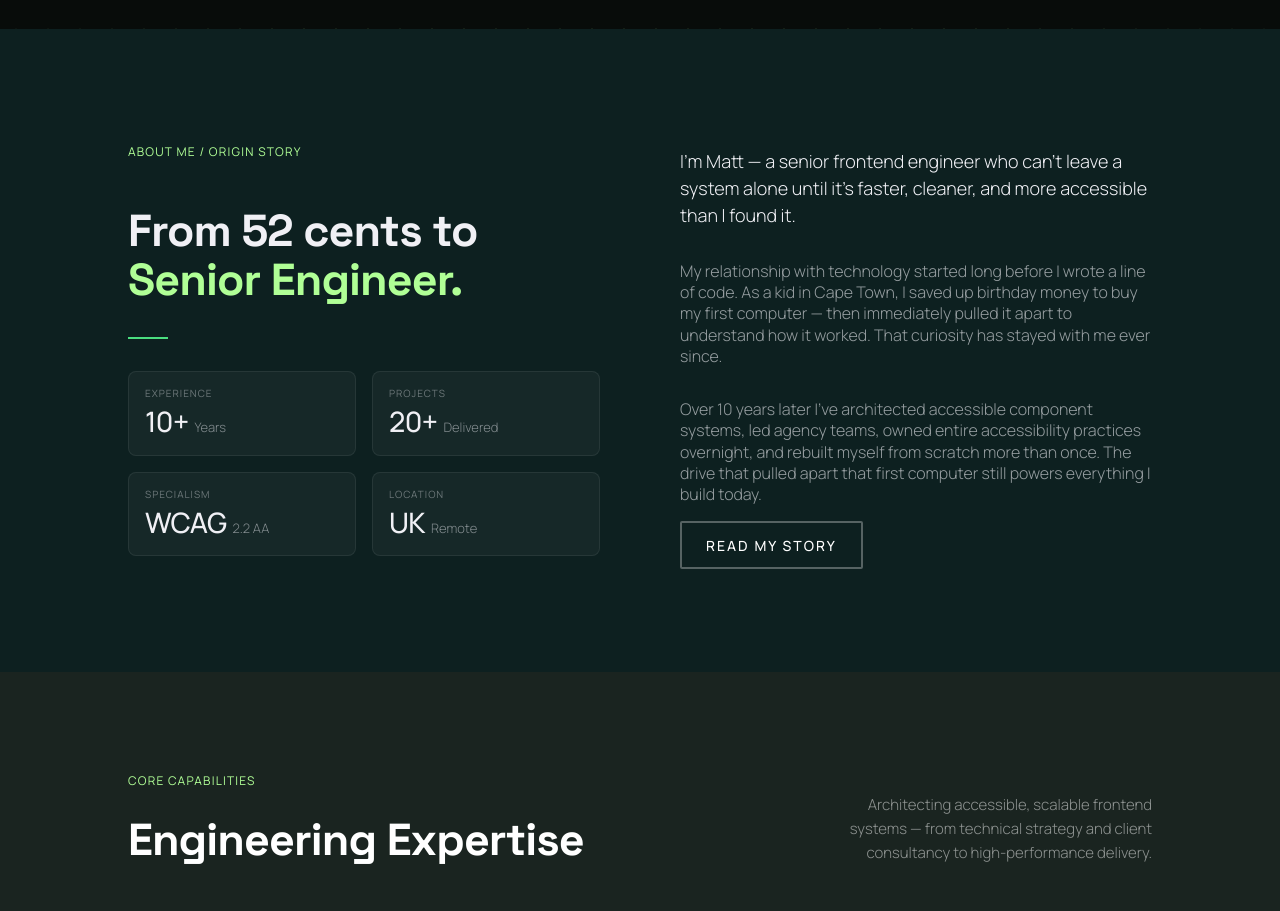
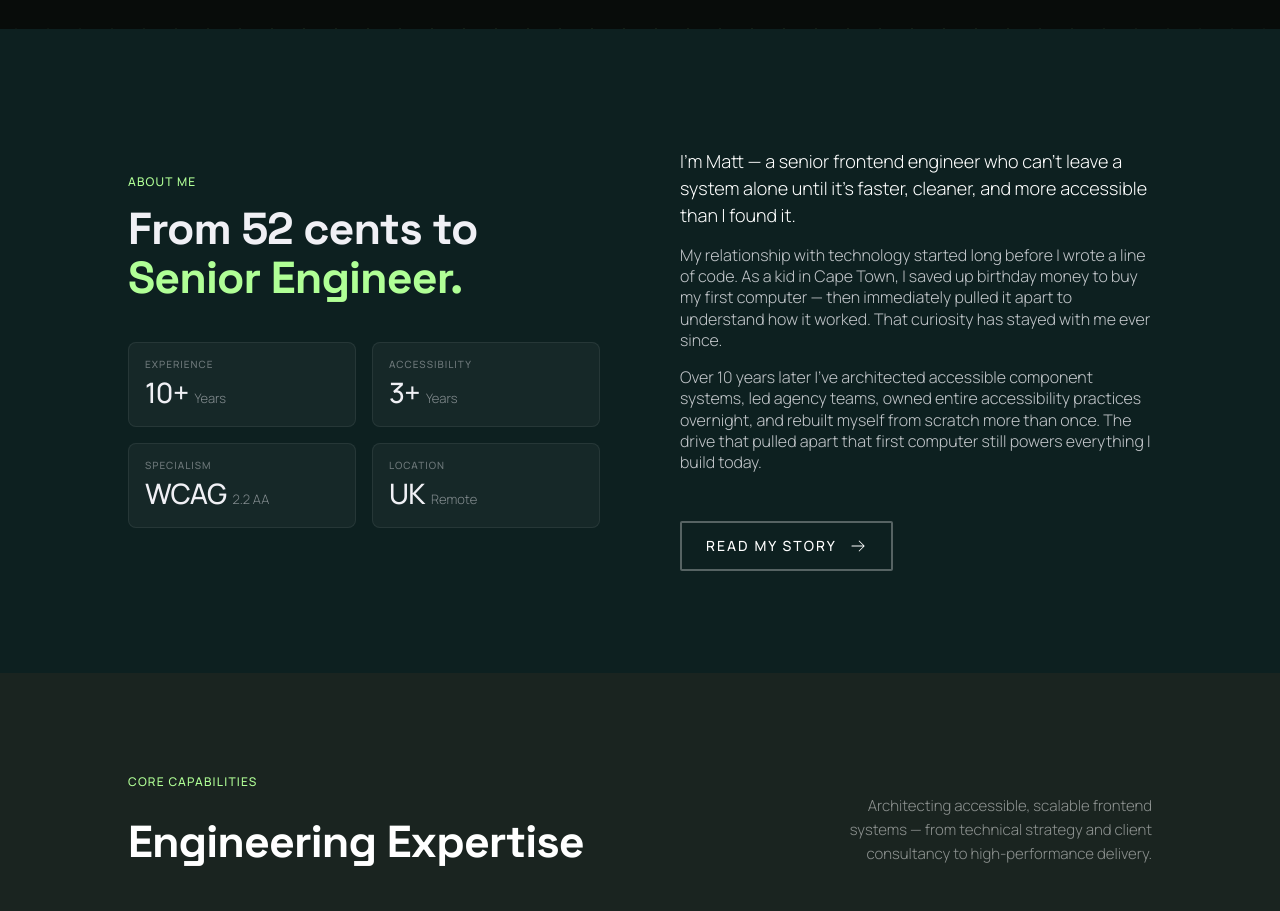
Before and after one commit to MattsDevLab/mattsdevlab-portfolio, a Next.js app: page / in a window 1280 px wide. Shown: the part 2482-3393 px from the top of the page. Built offline with nearby package versions, Linux system fonts and the light colour scheme.

Commit message:
feat: update about preview section
- Replace projects count with accessibility years stat
- Update stat labels to experience, accessibility, specialism and location
- Refine typography hierarchy across stat cards and body copy

```diff
--- a/src/components/sections/AboutPreview.tsx
+++ b/src/components/sections/AboutPreview.tsx
@@ -1,10 +1,11 @@
 import Link from 'next/link';
+import { ArrowRightIcon, GithubLogoIcon, LinkedinLogoIcon, EnvelopeSimpleIcon } from '@phosphor-icons/react/dist/ssr';
 
 export default function AboutPreview(){
 
     const stats = [
         { label: 'Experience', value: '10+', unit: 'Years' },
-        { label: 'Projects', value: '20+', unit: 'Delivered' },
+        { label: 'Accessibility', value: '3+', unit: 'Years' },
         { label: 'Specialism', value: 'WCAG', unit: '2.2 AA' },
         { label: 'Location', value: 'UK', unit: 'Remote' },
     ];
@@ -13,12 +14,11 @@ export default function AboutPreview(){
         <section className="about-preview s-pad">
             <div className="inner__wrapper">
                 <div className="about-preview__lh-col">
-                    <p className="sub-text">About Me / Origin Story</p>
+                    <p className="sub-text">About Me</p>
                     <h2 className="about-preview__title">
                         From 52 cents to<span className="text-highlgiht">{' '}</span>
                         <span className="text-highlight">Senior Engineer.</span>
                     </h2>
-                    <div className="about-preview__divider" aria-hidden="true"></div>
                     <ul className="about-preview__stats" aria-label="Key facts">
                         {stats.map((stat) => (
                             <li key={stat.label} className="about-preview__stat">
@@ -32,24 +32,26 @@ export default function AboutPreview(){
                     </ul>
                 </div>
                 <div className="about-preview__rh-col">
+                    <div className="about-preview__text">
                         <p className="lead-text">
                             I&apos;m Matt — a senior frontend engineer who can&apos;t leave a system
                             alone until it&apos;s faster, cleaner, and more accessible than I found it.
                         </p>
-                    <p>
+                        <p className="para-text">
                             My relationship with technology started long before I wrote a line of code.
                             As a kid in Cape Town, I saved up birthday money to buy my first computer —
                             then immediately pulled it apart to understand how it worked. That curiosity
                             has stayed with me ever since.
                         </p>
-                    <p>
+                        <p className="para-text">
                             Over 10 years later I&apos;ve architected accessible component systems, led
                             agency teams, owned entire accessibility practices overnight, and rebuilt
                             myself from scratch more than once. The drive that pulled apart that first
                             computer still powers everything I build today.
                         </p>
+                    </div>
                     <Link href="/about" className="pill pill--secondary">
-                        Read My Story
+                         Read my story <ArrowRightIcon size={18} weight="light" />
                     </Link>
                 </div>
             </div>
--- a/src/sass/abstracts/_mixins.scss
+++ b/src/sass/abstracts/_mixins.scss
@@ -127,7 +127,7 @@
 
 @mixin sub-title-text {
   font-size: $fs-xs;
-  font-weight: $fw-medium;
+  font-weight: $fw-semibold;
   line-height: $lh-xs;
   letter-spacing: $ls-wider;
   text-transform: uppercase;
--- a/src/sass/components/_about-preview.scss
+++ b/src/sass/components/_about-preview.scss
@@ -20,33 +20,26 @@
         display: flex;
         flex-direction: column;
         align-items: flex-start;
-        gap: 2rem;
     }
 
     &__rh-col {
         display: flex;
         flex-direction: column;
 
-        p {
-            color: rgba(240, 240, 245, 0.6);
+        .lead-text {
+            @include a.lead-text;
         }
 
-        .lead-text {
-            @include a.lead-text;
-            color: #F0F0F5;
+        .para-text{
+            opacity: .8;
         }
     }
 
     &__title {
         margin: 0;
+        margin-bottom: 2.5rem;
         @include a.heading-h2;
         color: #F0F0F5;
-    }
-
-    &__divider {
-        width: 2.5rem;
-        height: 2px;
-        background-color: #4ade80;
     }
 
     &__stats {
@@ -69,6 +62,10 @@
         padding: 1rem;
     }
 
+    &__text{
+        margin-bottom: 2rem;
+    }
+
     &__stat-label {
         @include a.sub-title-text;
         color: rgba(240, 240, 245, 0.4);
```
Lines whose indentation alone changed are shown as unchanged.
